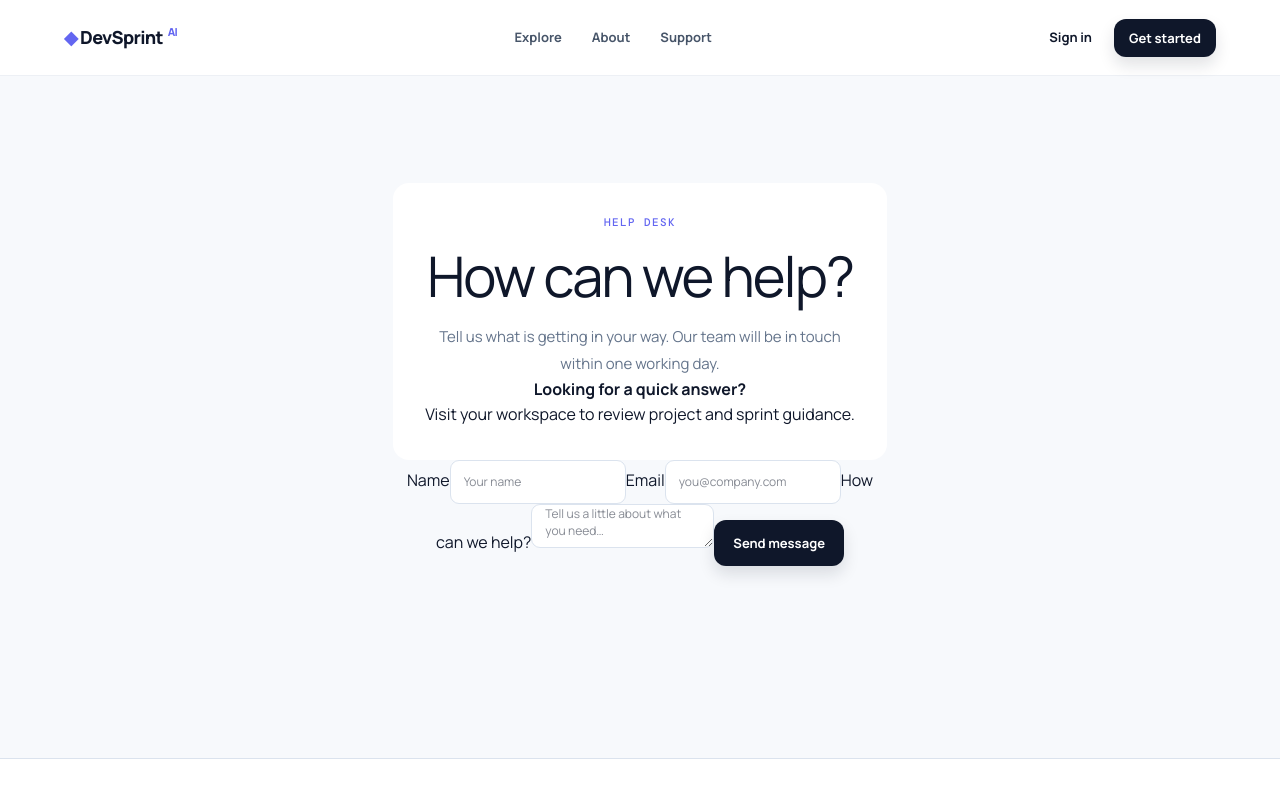
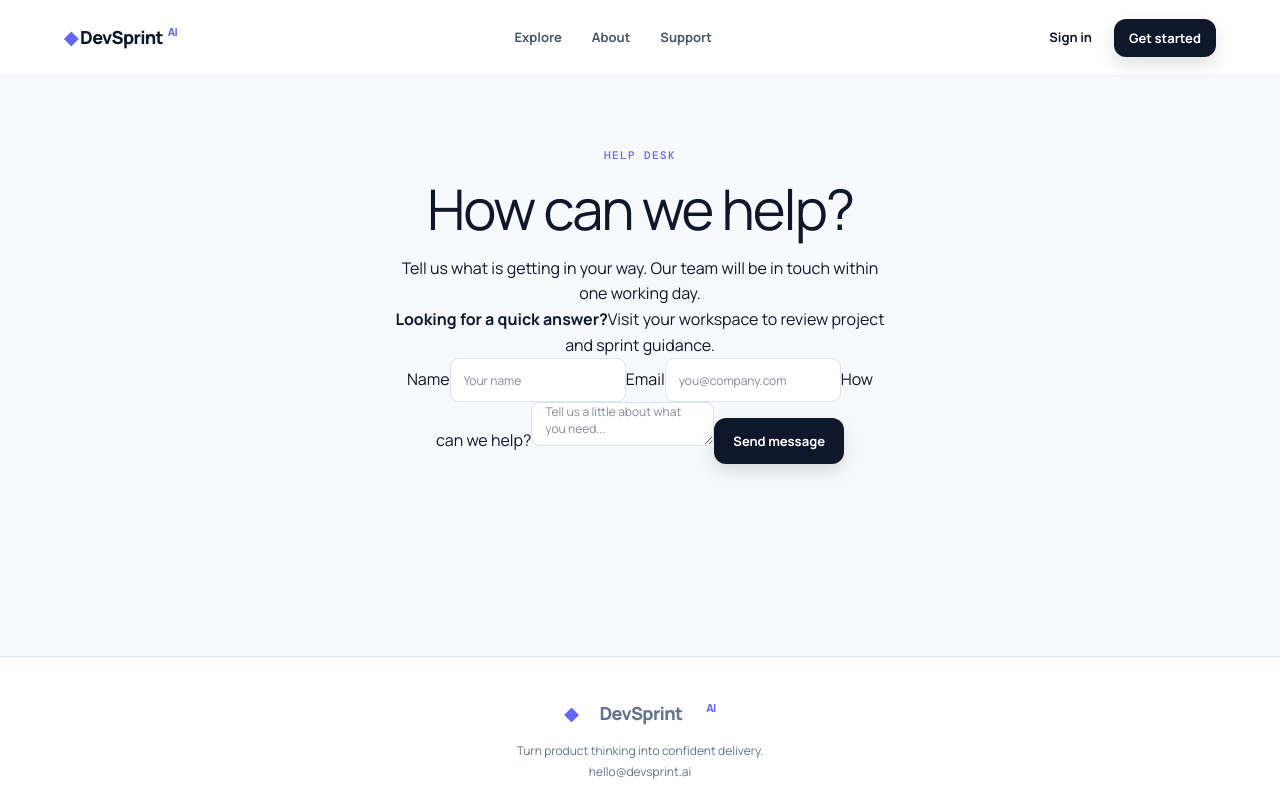
Before and after one commit to onamika-yesmin/devsprint-ai-clientsite, a Next.js app: page /support in a window 1280 px wide. Shown: the top 800 px of the page. Built offline with nearby package versions, Linux system fonts and the light colour scheme; no server answers.

Commit message:
fix the ui on the support page

```diff
--- a/src/app/support/page.tsx
+++ b/src/app/support/page.tsx
@@ -1 +1,28 @@
-"use client";import {useState} from "react";export default function Support(){const [sent,setSent]=useState(false);return <main className="page-shell support"><div><div className="eyebrow">Help desk</div><h1>How can we help?</h1><p>Tell us what is getting in your way. Our team will be in touch within one working day.</p><div className="support-note"><b>Looking for a quick answer?</b><br/>Visit your workspace to review project and sprint guidance.</div></div><form onSubmit={e=>{e.preventDefault();setSent(true)}}>{sent?<div className="success">Thanks—your note is on its way. We’ll reply soon.</div>:<><label>Name<input required placeholder="Your name"/></label><label>Email<input type="email" required placeholder="you@company.com"/></label><label>How can we help?<textarea required placeholder="Tell us a little about what you need…"/></label><button className="button primary">Send message</button></>}</form></main>}
+"use client";
+
+import { useState } from "react";
+
+export default function Support() {
+  const [sent, setSent] = useState(false);
+
+  return <main className="page-shell support">
+    <section className="support-card">
+      <div className="eyebrow">Help desk</div>
+      <h1>How can we help?</h1>
+      <p>Tell us what is getting in your way. Our team will be in touch within one working day.</p>
+      <div className="support-note">
+        <b>Looking for a quick answer?</b>
+        <span>Visit your workspace to review project and sprint guidance.</span>
+      </div>
+    </section>
+
+    <form className="support-form" onSubmit={(event) => { event.preventDefault(); setSent(true); }}>
+      {sent ? <div className="success">Thanks, your note is on its way. We will reply soon.</div> : <>
+        <label>Name<input required placeholder="Your name" /></label>
+        <label>Email<input type="email" required placeholder="you@company.com" /></label>
+        <label className="full">How can we help?<textarea required placeholder="Tell us a little about what you need..." /></label>
+        <button className="button primary">Send message</button>
+      </>}
+    </form>
+  </main>;
+}
```
Also changed, not shown: src/app/pages.css.
